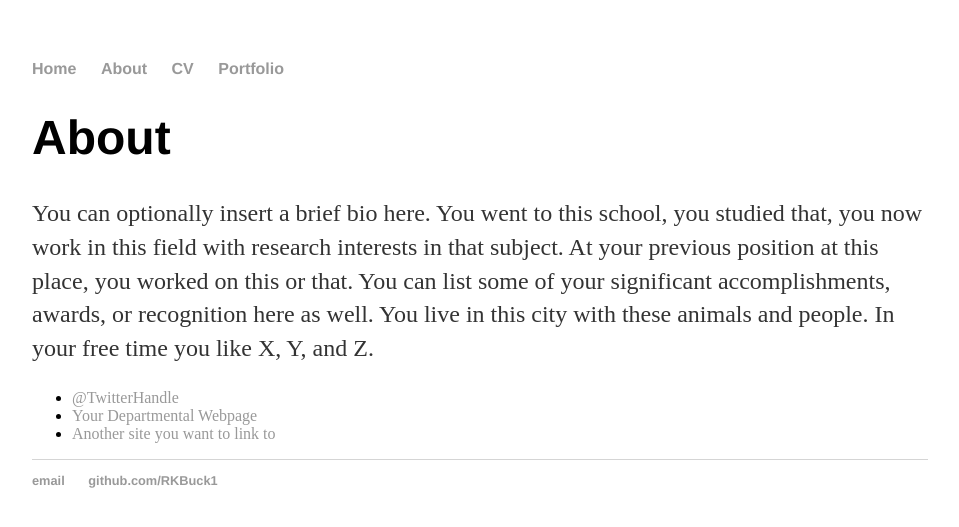
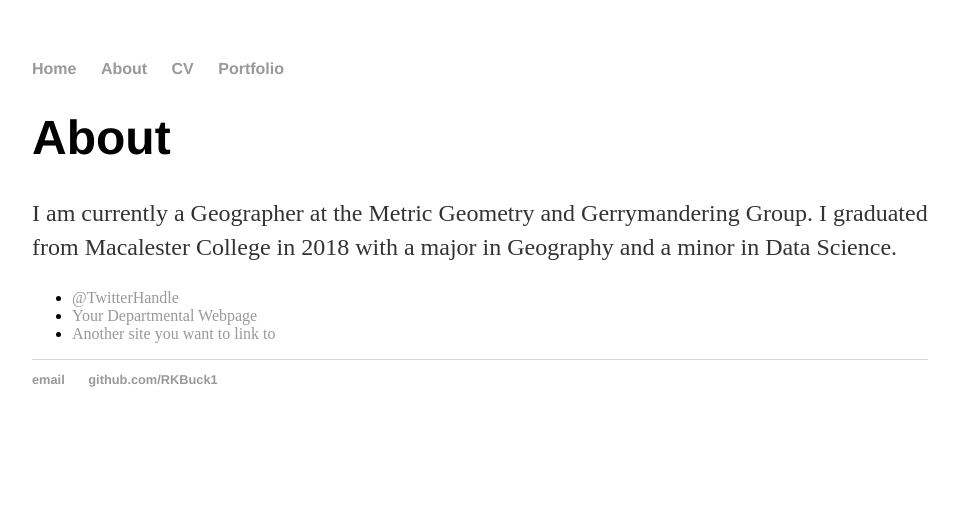
Before and after one commit to RKBuck1/RKBuck1.github.io, a Jekyll site: the page built from about/index.html, in a window 1280 px wide. Shown: the top 527 px of the page, without its empty margins (160-1119 px from the left). Built offline with Jekyll 4.4.1, drawn with Linux system fonts in a browser that asks for light colours.

Commit message:
Update index.html

```diff
--- a/about/index.html
+++ b/about/index.html
@@ -1,11 +1,11 @@
 ---
 layout: default
-title: About Hank Quinlan
+title: About Ruth Buck
 ---
 
 		<div class="about">
 			<h1>About</h1>
-			<p>You can optionally insert a brief bio here. You went to this school, you studied that, you now work in this field with research interests in that subject. At your previous position at this place, you worked on this or that. You can list some of your significant accomplishments, awards, or recognition here as well. You live in this city with these animals and people. In your free time you like X, Y, and Z.</p>
+			<p> I am currently a Geographer at the Metric Geometry and Gerrymandering Group. I graduated from Macalester College in 2018 with a major in Geography and a minor in Data Science.
 
 			<ul class="contacts">
 				<li><a href="#">@TwitterHandle</a></li>
```
